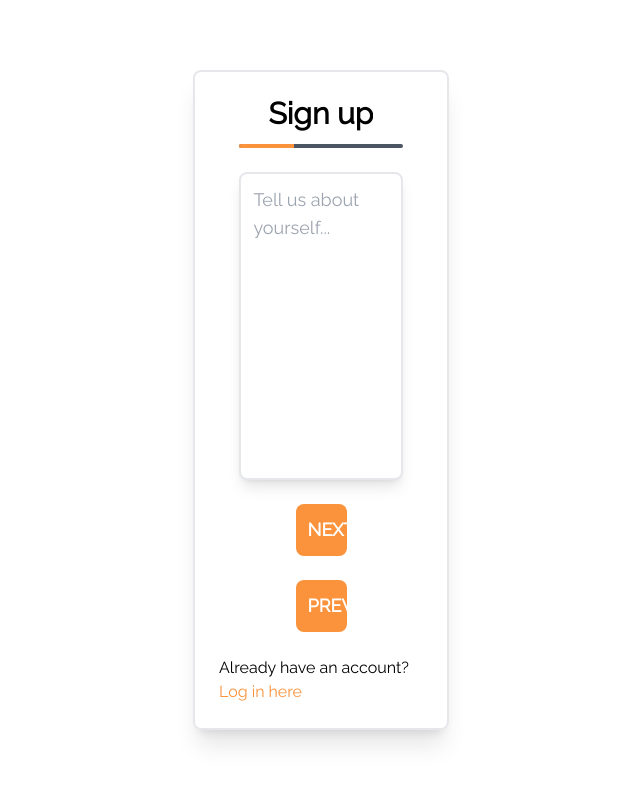
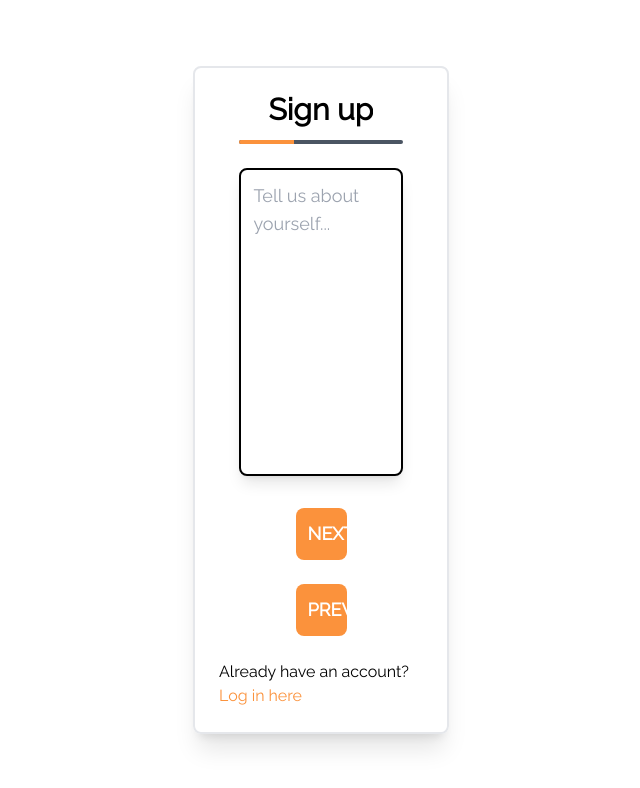
Before and after one commit to dxmv/carStories, a React (Create React App) app in the folder client/: page /register in a window 1280 px wide. Both pictures are taken after a click on the button "NEXT". Shown: the top 788 px of the page, without its empty margins (319-959 px from the left). Built offline with nearby package versions, Linux system fonts and the light colour scheme.

Commit message:
Register second page

```diff
--- a/client/src/pages/Register/SecondPage.tsx
+++ b/client/src/pages/Register/SecondPage.tsx
@@ -1,4 +1,4 @@
-import React from "react";
+import React, { useState } from "react";
 import { RegisterState } from "./registerTypes";
 
 export default function SecondPage({
@@ -12,17 +12,41 @@ export default function SecondPage({
 	user: RegisterState;
 	setUser: React.Dispatch<React.SetStateAction<RegisterState>>;
 }) {
+	const [error, setError] = useState<string>("");
+
+	const handleChange = (e: React.ChangeEvent<HTMLTextAreaElement>) => {
+		const text = e.target.value;
+		if (text.length >= 50) {
+			setError("Maximum length is 50");
+		} else {
+			setError("");
+			setUser(prev => {
+				return { ...prev, bio: text };
+			});
+		}
+	};
+
+	const handleNext = () => {
+		if (error !== "") {
+			return;
+		}
+		nextPage();
+	};
+
 	return (
 		<>
 			<textarea
-				className="text-lg w-4/5 shadow-lg border-2 mb-6 p-3 rounded-lg"
+				className="text-lg w-4/5 shadow-lg border-2 mb-2 p-3 rounded-lg"
 				placeholder={"Tell us about yourself..."}
-				style={{ resize: "none" }}
+				style={{ resize: "none", borderColor: error === "" ? "black" : "red" }}
 				rows={10}
+				defaultValue={user.bio}
+				onChange={handleChange}
 			/>
+			<p className="text-red-600 mb-6">{error}</p>
 			<button
 				className="mb-6 bg-orange-400 w-1/4 p-3 font-bold text-white rounded-lg text-lg"
-				onClick={nextPage}
+				onClick={handleNext}
 			>
 				NEXT
 			</button>
```
